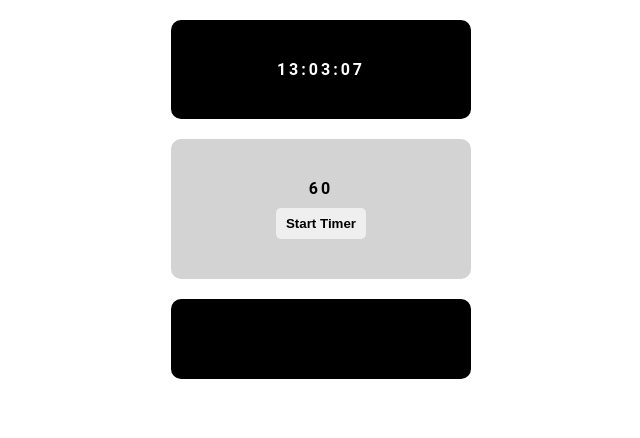
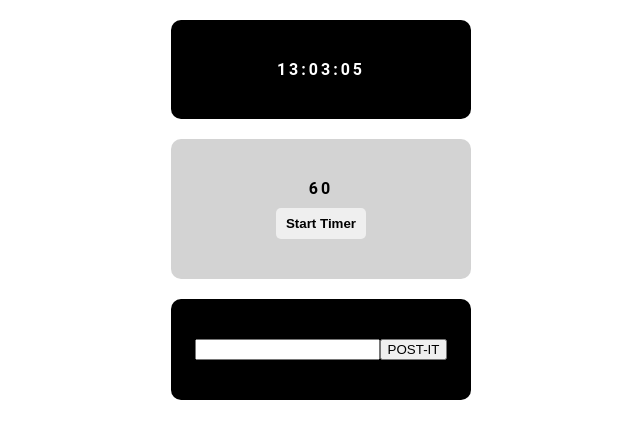
Before and after one commit to patrik909/dashboard, a React (Create React App) app: page / in a window 1280 px wide. Shown: the top 438 px of the page, without its empty margins (319-959 px from the left). Built offline with nearby package versions, Linux system fonts and the light colour scheme; no server answers.

Commit message:
WeatherApp done and working

```diff
--- a/src/App.css
+++ b/src/App.css
@@ -58,3 +58,15 @@ button {
     width: 300px;
     border-radius: 10px;
 }
+
+#postIt {
+    background: black;
+    color: white;
+    letter-spacing: 3px;
+    font-weight: 600;
+    padding: 40px 0px;
+    margin: auto;
+    margin-top: 20px;
+    width: 300px;
+    border-radius: 10px;
+}
--- a/src/App.js
+++ b/src/App.js
@@ -2,6 +2,7 @@ import React, { Component } from 'react';
 import Clock from './Components/Clock';
 import Timer from './Components/Timer';
 import WeatherApp from './Components/WeatherApp';
+import PostIt from './Components/PostIt';
 
 import './App.css';
 
@@ -14,6 +15,7 @@ class App extends Component {
         <Clock />
         <Timer />
         <WeatherApp />
+        <PostIt />
       </div>
     );
   }
--- /dev/null
+++ b/src/Components/PostIt.js
@@ -0,0 +1,41 @@
+import React, { Component } from 'react';
+
+class PostIt extends Component {
+
+    state = {
+        input: ''
+    }
+
+    componentDidMount(){
+
+    }
+
+    handleChange = (event) => {
+        this.setState({ input: event.target.value })
+    }
+
+    postIt = () => {
+        console.log(this.getPostIts())
+        console.log(this.state.input);
+        //localStorage.setItem('postIt', JSON.stringify(postThis));
+    }
+
+    getPostIts = () => {
+
+//        const todos = localStorage.getItem('postIt');
+//        console.log(JSON.parse(todos))
+    }
+
+
+    render() {
+          console.log(this.getPostIts())
+        return (
+            <div id="postIt">
+                <input type="text" id="rememberThis" onChange={ this.handleChange }></input>
+                <button type="button" id="rememberThisButton" onClick={this.postIt}>POST-IT</button>
+            </div>
+        );
+    }
+}
+
+export default PostIt;
--- a/src/Components/WeatherApp.js
+++ b/src/Components/WeatherApp.js
@@ -6,7 +6,7 @@ class WeatherApp extends Component {
         weatherData: []
     }
 
-    componentDidMount(){
+    componentWillMount(){
         this.fetchWeather();
     }
 
@@ -22,13 +22,19 @@ class WeatherApp extends Component {
     }
 
     render() {
-        console.log(this.state.weatherData)
 
-        return (
-            <div id="weatherApp">
-                {this.state.weatherData.name}
-            </div>
-        );
+        if(this.state.weatherData.length !== 0) {
+            return (
+                <div id="weatherApp">
+                    {this.state.weatherData.name} <br />
+                    Temperatur: {this.state.weatherData.main.temp} <br />
+                    Väder: {this.state.weatherData.weather[0].description}
+                </div>
+            );
+        } else {
+            return null
+        }
+
     }
 }
 
```
